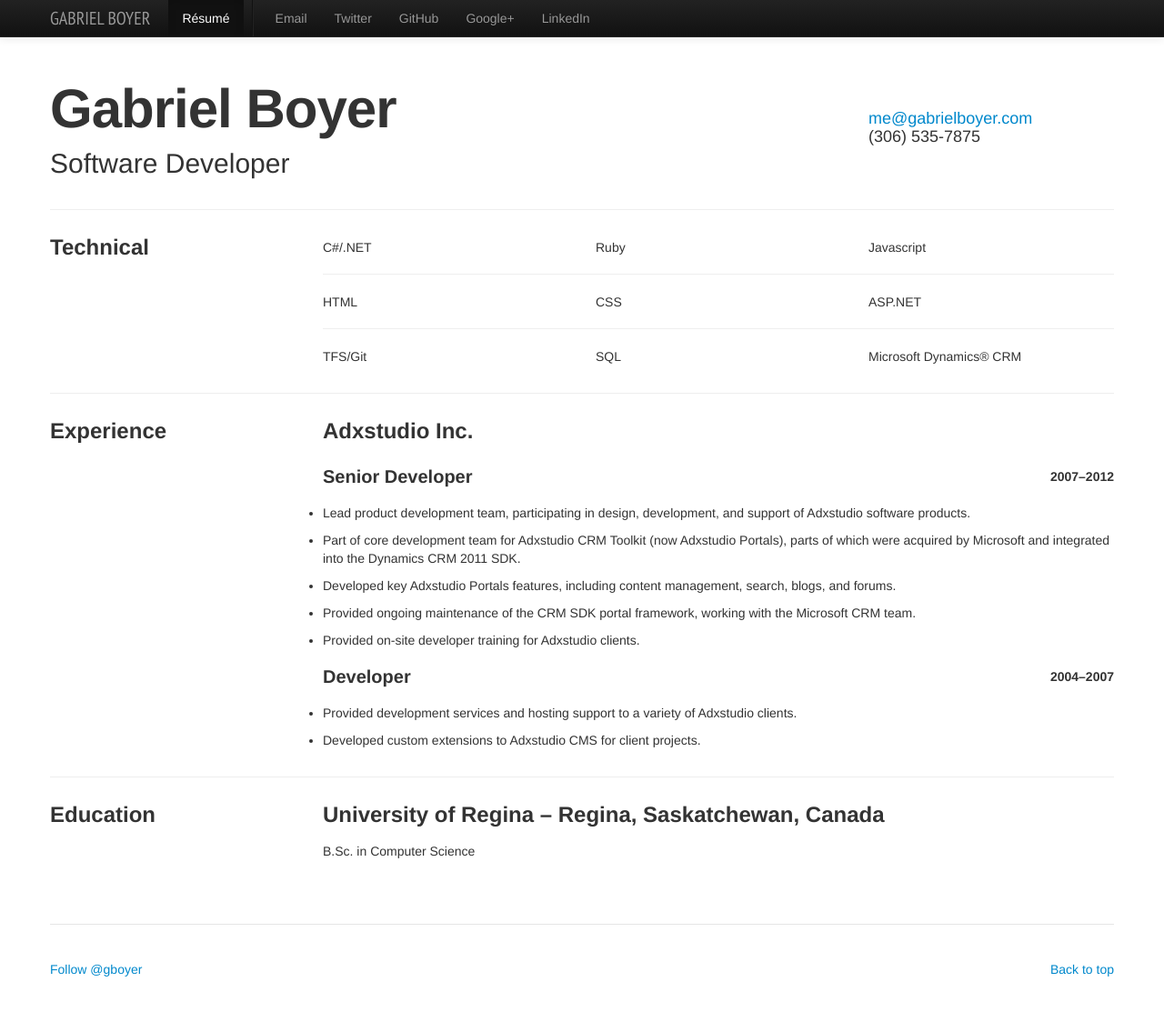
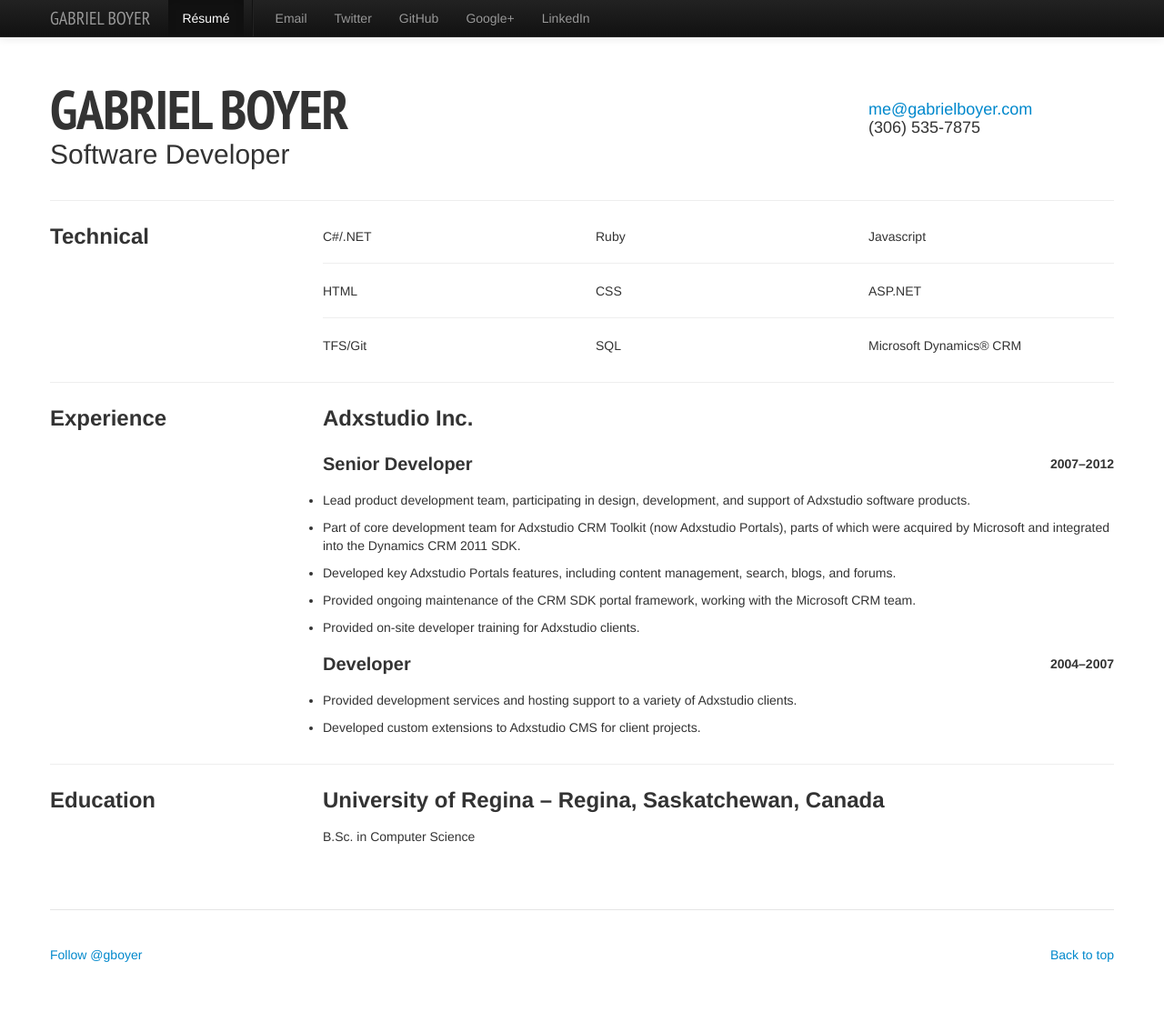
Before and after one commit to gabe/gabe.github.com, a Jekyll site: the page built from resume.html, in a window 1280 px wide and 1116 px high. Shown: the top 1113 px of the window at 91% size. Built offline with Jekyll 4.4.1, drawn with Linux system fonts in a browser that asks for light colours; nearby versions of some CDN libraries; comment, search, counter and statistics services are not loaded.

Commit message:
Update header styles, update resume HTML.

```diff
--- a/_layouts/default.html
+++ b/_layouts/default.html
@@ -12,7 +12,7 @@
     <link rel="stylesheet" href="/css/bootstrap.min.css">
     <link rel="stylesheet" href="/css/bootstrap-responsive.min.css">
     <link rel="stylesheet" href="/css/style.css">
-    <link rel="stylesheet" href="//fonts.googleapis.com/css?family=PT+Sans+Narrow:400">
+    <link rel="stylesheet" href="//fonts.googleapis.com/css?family=PT+Sans+Narrow:400,700">
     <!-- HTML5 shim, for IE6-8 support of HTML elements -->
     <!--[if lt IE 9]>
       <script src="//html5shim.googlecode.com/svn/trunk/html5.js"></script>
--- a/css/style.css
+++ b/css/style.css
@@ -35,8 +35,9 @@ footer p {
 }
 
 .hero h1 {
-  font-size: 80px;
-  letter-spacing: -1px;
+  font-family: "PT Sans Narrow","Helvetica Neue",Helvetica,Arial,sans-serif;
+  font-size: 100px;
+  font-weight: 700;
   line-height: 1;
   margin-bottom: 20px;
 }
@@ -58,9 +59,13 @@ footer p {
 }
 
 .resume h1 {
+  font-family: "PT Sans Narrow","Helvetica Neue",Helvetica,Arial,sans-serif;
   font-size: 60px;
+  font-weight: 700;
   letter-spacing: -1px;
   line-height: 1;
+  margin-bottom: 0;
+  text-transform: uppercase;
 }
 
 .resume h2 {
@@ -79,6 +84,12 @@ footer p {
   font-size: 20px;
 }
 
+.resume section {
+  border-top: 1px solid #eee;
+  margin-top: 20px;
+  padding-top: 19px;
+}
+
 .resume h5,
 .resume .experience .term p {
   line-height: 40px;
@@ -86,7 +97,7 @@ footer p {
 
 .resume .contact {
   font-size: 18px;
-  margin-top: 30px;
+  margin-top: 20px;
 }
 
 .resume .contact p {
--- a/resume.html
+++ b/resume.html
@@ -3,6 +3,7 @@ layout: default
 title: R&eacute;sum&eacute;
 ---
 <div class="resume">
+  <header>
     <div class="row">
       <div class="span9">
         <h1>Gabriel Boyer</h1>
@@ -15,8 +16,9 @@ title: R&eacute;sum&eacute;
         </div>
       </div>
     </div>
-  <hr>
-  <div class="row technical">
+  </header>
+  <section class="technical">
+    <div class="row">
       <div class="span3">
         <h3>Technical</h3>
       </div>
@@ -58,8 +60,9 @@ title: R&eacute;sum&eacute;
         </div>
       </div>
     </div>
-  <hr>
-  <div class="row experience">
+  </section>
+  <section class="experience">
+    <div class="row">
       <div class="span3">
         <h3>Experience</h3>
       </div>
@@ -86,7 +89,8 @@ title: R&eacute;sum&eacute;
         </ul>
       </div>
     </div>
-  <hr>
+  </section>
+  <section class="education">
     <div class="row">
       <div class="span3">
         <h3>Education</h3>
@@ -96,4 +100,5 @@ title: R&eacute;sum&eacute;
         <p>B.Sc. in Computer Science</p>
       </div>
     </div>
+  </section>
 </div>
```
Lines whose indentation alone changed are shown as unchanged.
